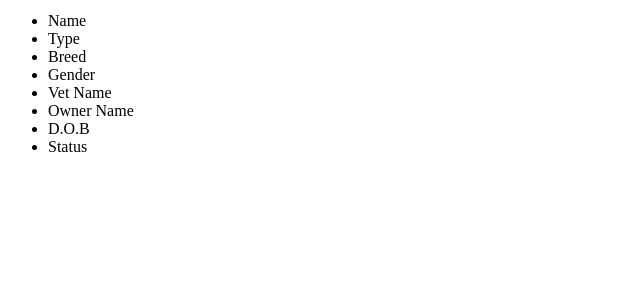
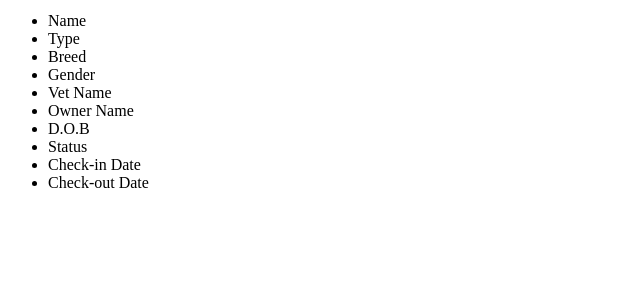
Before and after one commit to matt-hutcheson/vet_management_app_python, a Flask app: page /patients in a window 1280 px wide. Shown: the part 247-547 px from the top of the page, without its empty margins (0-640 px from the left). Run offline with Flask 2, Linux system fonts and the light colour scheme; data that the repository does not hold is empty; some libraries are stand-ins or nearby versions.

Commit message:
added date_to_date_box fn to date changer and tested

```diff
--- a/controllers/patient_controller.py
+++ b/controllers/patient_controller.py
@@ -4,6 +4,7 @@ from flask import Blueprint
 from models.src.client import Client
 from models.src.vet import Vet
 from models.src.patient import Patient
+from models.src.date_changer import date_box_to_date
 
 import repositories.patient_repository as patient_repository
 import repositories.client_repository as client_repository
@@ -40,14 +41,14 @@ def create_patient():
     client = client_repository.select(client_id)
     vet_id = request.form['vet-name']
     vet = vet_repository.select(vet_id)
-    dob = str(request.form['dob'][-2:]) + "/" + str(request.form['dob'][5:7]) + "/" + str(request.form['dob'][0:4])
+    dob = date_box_to_date(request.form['dob'])#str(request.form['dob'][-2:]) + "/" + str(request.form['dob'][5:7]) + "/" + str(request.form['dob'][0:4])
     if request.form['gender'] == "Male":
         gender = "M"
     elif request.form['gender'] == "Female":
         gender = "F"
     status = request.form['status']
-    check_in = str(request.form['check-in'][-2:]) + "/" + str(request.form['check-in'][5:7]) + "/" + str(request.form['check-in'][0:4])
-    check_out = str(request.form['check-out'][-2:]) + "/" + str(request.form['check-out'][5:7]) + "/" + str(request.form['check-out'][0:4])
+    check_in = date_box_to_date(request.form['check-in']) #str(request.form['check-in'][-2:]) + "/" + str(request.form['check-in'][5:7]) + "/" + str(request.form['check-in'][0:4])
+    check_out = date_box_to_date(request.form['check-out']) #str(request.form['check-out'][-2:]) + "/" + str(request.form['check-out'][5:7]) + "/" + str(request.form['check-out'][0:4])
     patient = Patient(name, dob, type, breed, gender, status, vet, client, check_in, check_out)
     patient_repository.save(patient)
     return redirect('/patients')
--- a/models/src/date_changer.py
+++ b/models/src/date_changer.py
@@ -1,3 +1,9 @@
 def date_box_to_date(date):
+    # 2020-08-01 to 01/08/2020
     new_date = str(date[-2:]) + "/" + str(date[5:7]) + "/" + str(date[0:4])
     return new_date
+
+def date_to_date_box(date):
+    # 01/08/2020 to 2020-08-01
+    new_date = str(date[-4:]) + "-" + str(date[3:5]) + "-" + str(date[:2])
+    return new_date
--- a/templates/patients/edit.html
+++ b/templates/patients/edit.html
@@ -38,15 +38,15 @@
         </li>
         <li>
             <label for="check-in">Check-in Date</label>
-            <input type="date" name="check-in" id="check-in" value="{{ patient.check_in_date }}" onclick="this.select();">
+            <input type="date" name="check-in" id="check-in" value="{{ patient.check_in_date }}" min="2020-01-01" max="3000-01-01">
         </li>
         <li>
             <label for="check-out">Check-out Date</label>
-            <input type="text" name="check-out" id="check-out" value="{{ patient.check_out_date }}" onclick="this.select();">
+            <input type="date" name="check-out" id="check-out" value="{{ patient.check_out_date }}" min="2020-01-01" max="3000-01-01">
         </li>
         <li>
             <label for="dob">Date of Birth</label>
-            <input type="text" name="dob" id="dob" value="{{ patient.dob }}" onClick="this.select();" required>
+            <input type="date" name="dob" id="dob" value="{{ patient.dob }}" min="2020-01-01" max="3000-01-01">
         </li>
         <li>
             <label for="gender">Gender</label>
--- a/templates/patients/index.html
+++ b/templates/patients/index.html
@@ -26,6 +26,12 @@
     </li>
     <li>
         Status
+    </li>
+    <li>
+        Check-in Date
+    </li>
+    <li>
+        Check-out Date
     </li>
 </ul>
 
@@ -62,6 +68,12 @@
         {{ patient.status}}
     </li>
     <li>
+        {{ patient.check_in_date }}
+    </li>
+    <li>
+        {{ patient.check_out_date}}
+    </li>
+    <li>
         <form action="/treatments/{{ patient.id }}" method="get">
             <input type="submit" value="View Treatments">
         </form>
--- a/templates/patients/new.html
+++ b/templates/patients/new.html
@@ -46,7 +46,7 @@
         </li>
         <li>
             <label for="dob">Date of Birth</label>
-            <input type="date" name="dob" id="dob" min="2020-01-01" max="3000-01-01" required>
+            <input type="date" name="dob" id="dob" min="1000-01-01" max="3000-01-01" required>
         </li>
         <li>
             <label for="gender">Gender</label>
```
Also changed, not shown: models/tests/test_date_changer.py (+3 -0 lines).
